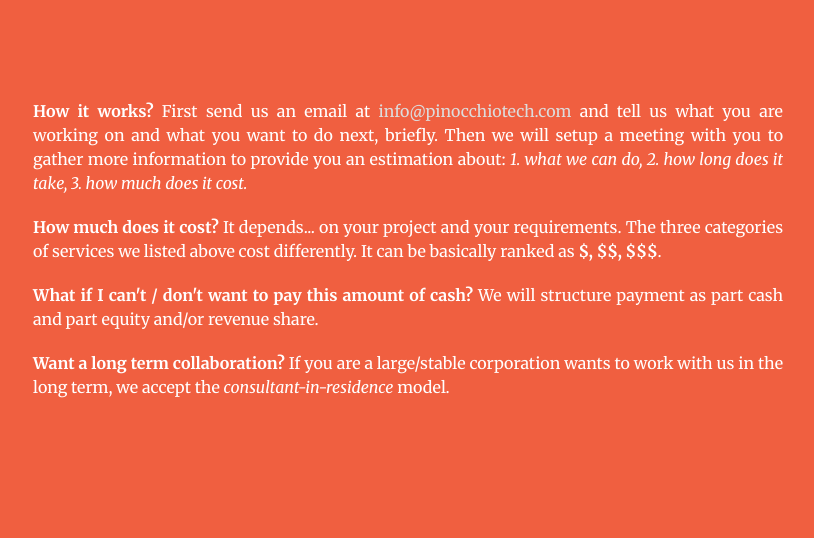
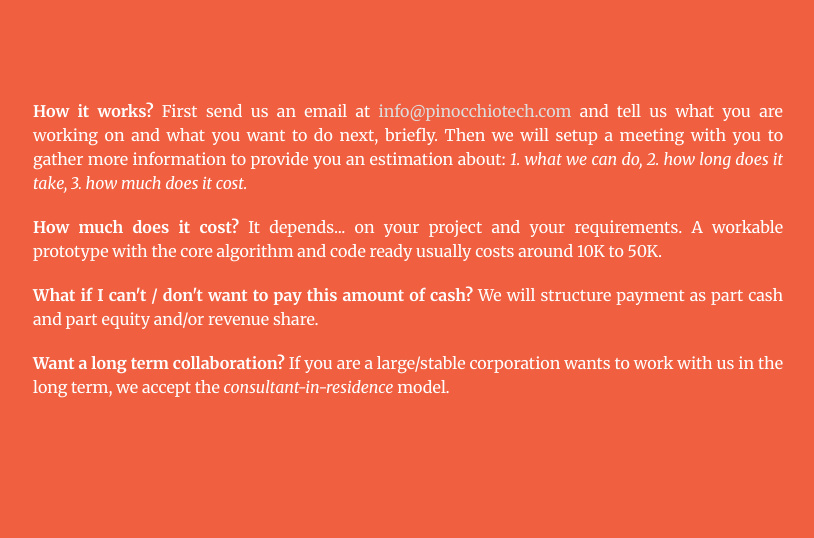
Before and after one commit to zhenyug/mondrian_web, a Flask app: page / in a window 1280 px wide. Shown: the part 1737-2275 px from the top of the page, without its empty margins (232-1046 px from the left). Run offline with Flask 2, Linux system fonts and the light colour scheme; some libraries are stand-ins or nearby versions.

Commit message:
update words

```diff
--- a/templates/index.html
+++ b/templates/index.html
@@ -169,7 +169,7 @@
                 <div class="col-lg-8 col-lg-offset-2 text-justify">
                    <p><b>How it works?</b> First send us an email at <a href="mailto:info@pinocchiotech.com" style="color:#DCDCDC">info@pinocchiotech.com</a> and tell us what you are working on and what you want to do next, briefly. Then we will setup a meeting with you to gather more information to provide you an estimation about: <i>1. what we can do, 2. how long does it take, 3. how much does it cost.</i></p>
 
-                   <p><b>How much does it cost?</b> It depends... on your project and your requirements. The three categories of services we listed above cost differently. It can be basically ranked as <b>$, $$, $$$</b>.</p>
+                   <p><b>How much does it cost?</b> It depends... on your project and your requirements. A workable prototype with the core algorithm and code ready usually costs around 10K to 50K.</p>
 
                    <p><b>What if I can't / don't want to pay this amount of cash?</b> We will structure payment as part cash and part equity and/or revenue share.</p>
 
```
